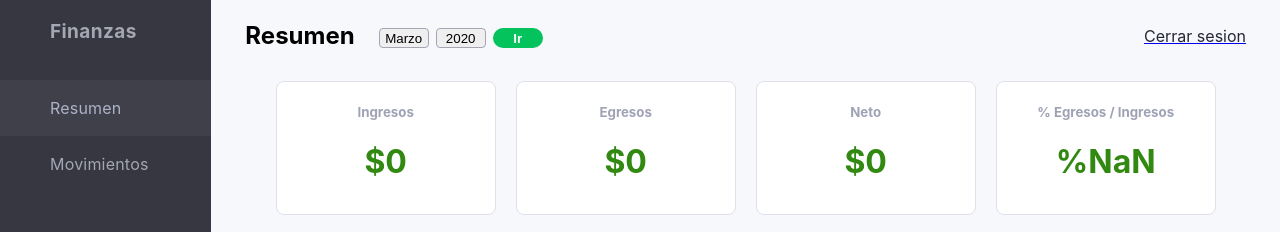
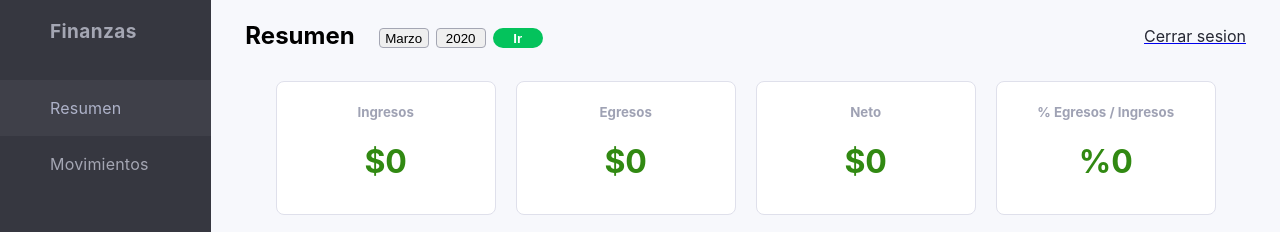
Before and after one commit to karlbehrensg/finances, a React app in the folder frontend/: page / in a window 1280 px wide. Shown: the top 232 px of the page. Built offline with nearby package versions, Linux system fonts and the light colour scheme; no server answers; sample sign-in values are in the browser's storage.

Commit message:
Hadle usage value when incomes is 0

```diff
--- a/frontend/src/containers/SummaryCards.js
+++ b/frontend/src/containers/SummaryCards.js
@@ -15,11 +15,15 @@ const SummaryCards = () => {
   const { summary } = useContext(Context)
   const [incomes, setIncomes] = useState(0)
   const [outcomes, setOutcomes] = useState(0)
+  const [balance, setBalance] = useState(0)
+  const [usage, setUsage] = useState(0)
 
   useEffect(() => {
     if (summary.incomes) {
       setIncomes(summary.incomes[4])
       setOutcomes(summary.outcomes[4])
+      setBalance(summary.incomes[4] - summary.outcomes[4])
+      setUsage((summary.incomes[4] !== 0) ? Math.round(summary.outcomes[4] / summary.incomes[4] * 100 * 100) / 100 : 0)
     }
   }, [summary])
 
@@ -27,8 +31,8 @@ const SummaryCards = () => {
     <Container>
       <SummaryCard title='Ingresos' total={`$${incomes}`} />
       <SummaryCard title='Egresos' total={`$${outcomes}`} />
-      <SummaryCard title='Neto' total={`$${incomes - outcomes}`} />
-      <SummaryCard title='% Egresos / Ingresos' total={`%${Math.round(outcomes / incomes * 100 * 100) / 100}`} />
+      <SummaryCard title='Neto' total={`$${balance}`} />
+      <SummaryCard title='% Egresos / Ingresos' total={`%${usage}`} />
     </Container>
   )
 }
```
